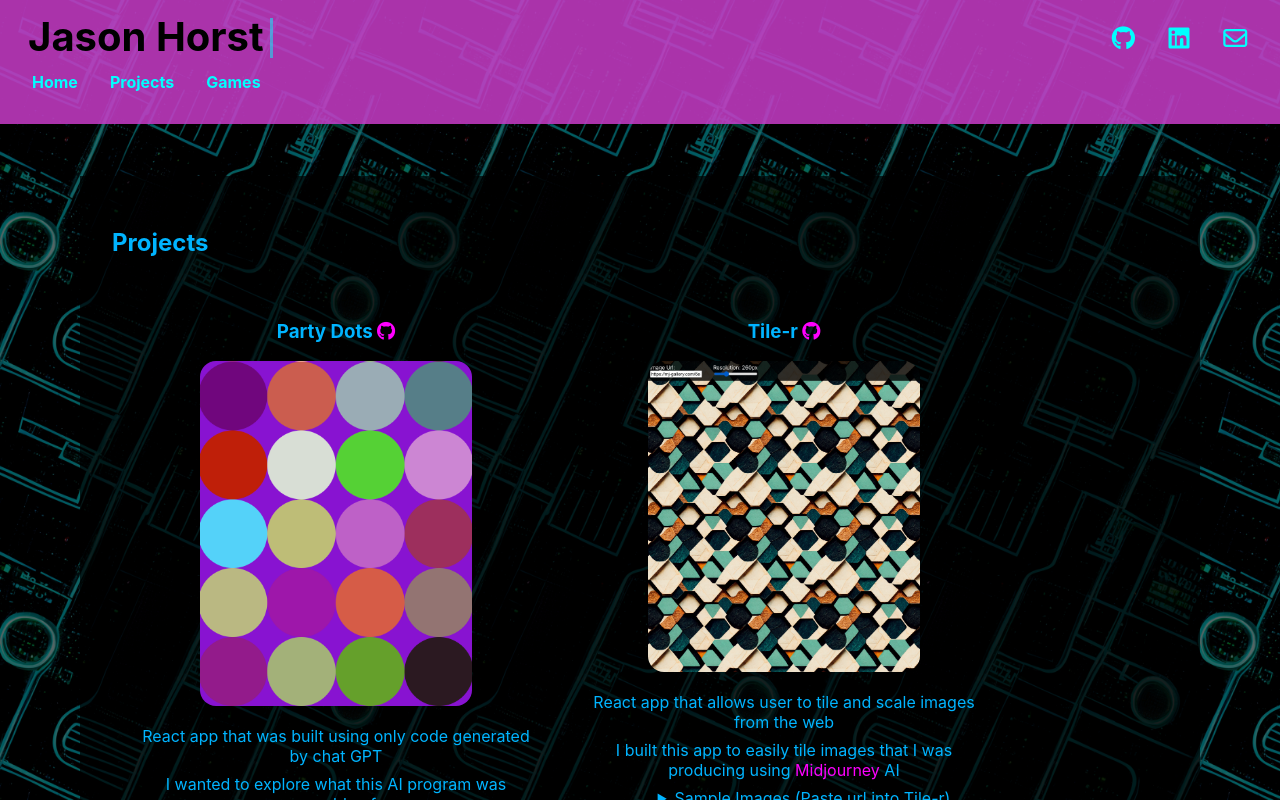
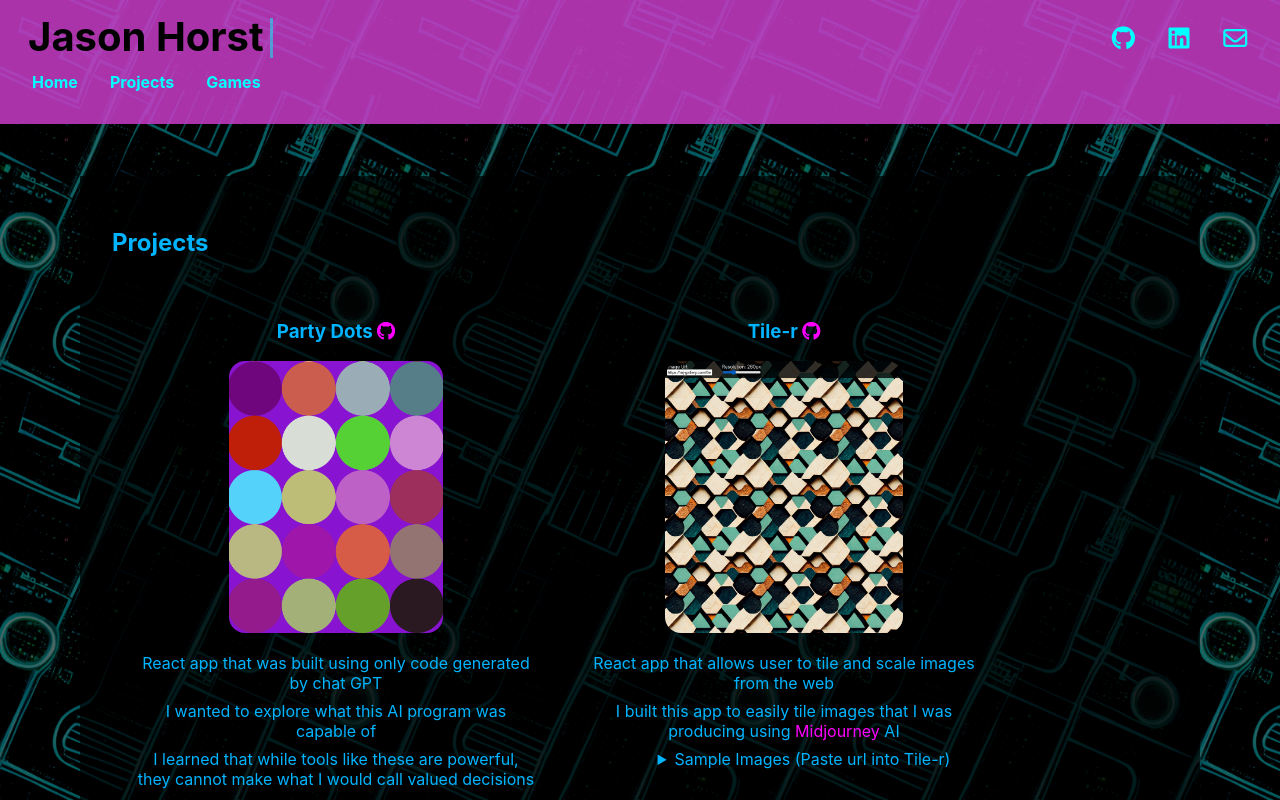
Before and after one commit to IntuitiveHarmony/portfolio-2022, a React (Create React App) app: page / in a window 1280 px wide. Both pictures are taken after a click on the item "Projects". Shown: the top 800 px of the page. Built offline with nearby package versions, Linux system fonts and the light colour scheme.

Commit message:
project image size

```diff
--- a/src/App.css
+++ b/src/App.css
@@ -216,7 +216,8 @@ ul {
   padding: 2em;
 }
 .projectImage {
-  max-width: 17em;
+  max-width: 15em;
+  max-height: 17em;
   border-radius: 1em;
   /* box-shadow: 0px 0px 50px magenta; */
 }
```
